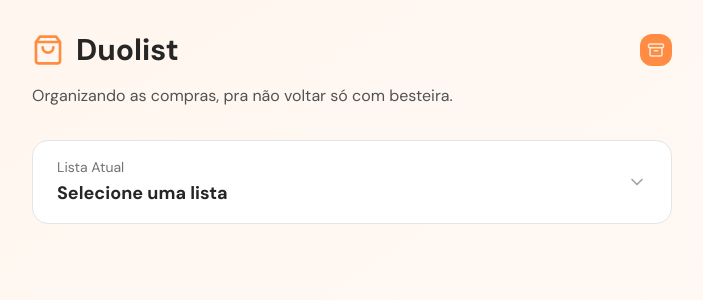
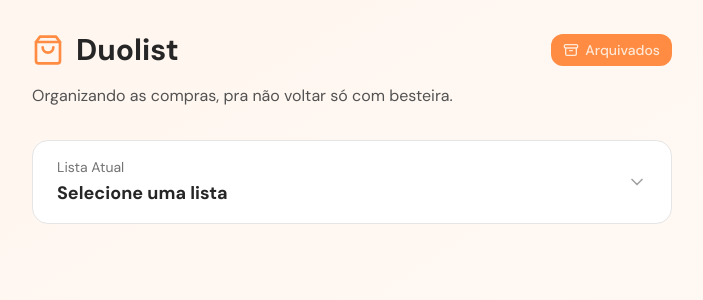
Before and after one commit to AurinoJunior/duolist, a Next.js app: page / in a window 1280 px wide. Shown: the top 300 px of the page, without its empty margins (288-991 px from the left). Built offline with nearby package versions, Linux system fonts and the light colour scheme.

Commit message:
feat: improve header and list item display and ordering

```diff
--- a/components/Header.tsx
+++ b/components/Header.tsx
@@ -26,8 +26,9 @@ export const Header = ({ backHref }: HeaderProps) => {
 					</Link>
 				) : (
 					<Link href="/arquivados">
-						<div className="w-8 h-8 bg-orange-400 rounded-xl flex items-center justify-center">
-							<Archive size={18} className="text-orange-100" />
+						<div className="h-8 px-3 bg-orange-400 rounded-xl flex items-center gap-1.5">
+							<Archive size={16} className="text-orange-100" />
+							<span className="text-orange-100 text-sm font-medium">Arquivados</span>
 						</div>
 					</Link>
 				)}
--- a/components/Item.tsx
+++ b/components/Item.tsx
@@ -50,7 +50,6 @@ export function Item({
 
 	return (
 		<motion.div
-			layout
 			initial={{ opacity: 0, y: -10 }}
 			animate={{ opacity: 1, y: 0 }}
 			exit={{ opacity: 0, x: -100 }}
@@ -58,7 +57,7 @@ export function Item({
         group relative flex items-center gap-3 p-4 rounded-2xl
         bg-white border border-neutral-100
         transition-all duration-200 !cursor-default
-        hover:shadow-md
+
         ${item.completed ? "opacity-60" : ""}
       `}
 		>
--- a/components/ItensList.tsx
+++ b/components/ItensList.tsx
@@ -20,11 +20,14 @@ export const ItensList = ({
 
 	const categories = [...new Set(activeList.items.map((i) => i.category))];
 
-	const groups = categories.map((category) => ({
-		category,
-		config: CATEGORY_MAP[category],
-		items: activeList.items.filter((i) => i.category === category),
-	}));
+	const groups = categories.map((category) => {
+		const items = activeList.items.filter((i) => i.category === category);
+		return {
+			category,
+			config: CATEGORY_MAP[category],
+			items: [...items].sort((a, b) => Number(a.completed) - Number(b.completed)),
+		};
+	});
 
 	return (
 		<motion.div
```
